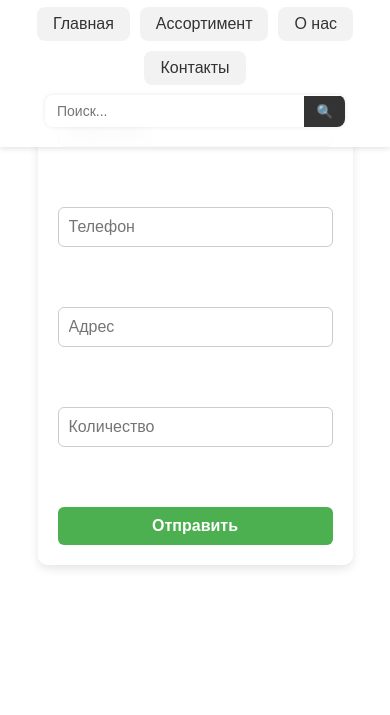
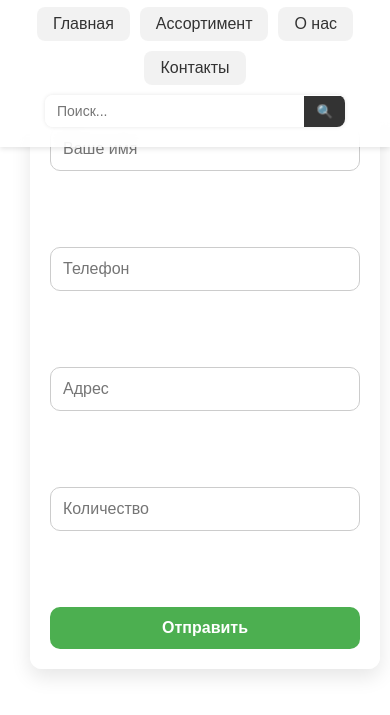
Before and after one commit to Abduqodir1111/storebooks, a plain HTML site: page booking.html in a window 390 px wide. Shown: the part 63-778 px from the top of the page. Drawn offline with Linux system fonts and the light colour scheme.

Commit message:
Update style.css

```diff
--- a/style.css
+++ b/style.css
@@ -323,3 +323,73 @@ header {
     font-size: 16px;
   }
 }
+
+/* СТИЛЬНАЯ ФОРМА БРОНИРОВАНИЯ */
+form#booking-form {
+  width: 100%;
+  max-width: 500px;
+  margin: 40px auto;
+  padding: 30px;
+  background: rgba(255, 255, 255, 0.95);
+  border-radius: 16px;
+  box-shadow: 0 8px 20px rgba(0, 0, 0, 0.1);
+  box-sizing: border-box;
+  display: flex;
+  flex-direction: column;
+  gap: 20px;
+}
+
+form#booking-form input {
+  padding: 14px 18px;
+  border: 1px solid #ccc;
+  border-radius: 10px;
+  font-size: 16px;
+  transition: border 0.3s ease, box-shadow 0.3s ease;
+  width: 100%;
+  box-sizing: border-box;
+}
+
+form#booking-form input:focus {
+  border-color: #4CAF50;
+  box-shadow: 0 0 5px rgba(76, 175, 80, 0.5);
+  outline: none;
+}
+
+form#booking-form button {
+  padding: 14px;
+  background-color: #4CAF50;
+  color: white;
+  border: none;
+  border-radius: 10px;
+  font-size: 17px;
+  font-weight: bold;
+  cursor: pointer;
+  transition: background-color 0.3s ease, transform 0.2s ease;
+}
+
+form#booking-form button:hover {
+  background-color: #45a049;
+  transform: scale(1.03);
+}
+
+#success-message {
+  text-align: center;
+  font-size: 16px;
+  color: green;
+  margin-top: 15px;
+}
+
+/* Адаптация для телефонов */
+@media (max-width: 768px) {
+  form#booking-form {
+    padding: 20px;
+    border-radius: 12px;
+    margin: 20px 10px;
+  }
+
+  form#booking-form input,
+  form#booking-form button {
+    font-size: 16px;
+    padding: 12px;
+  }
+}
```
